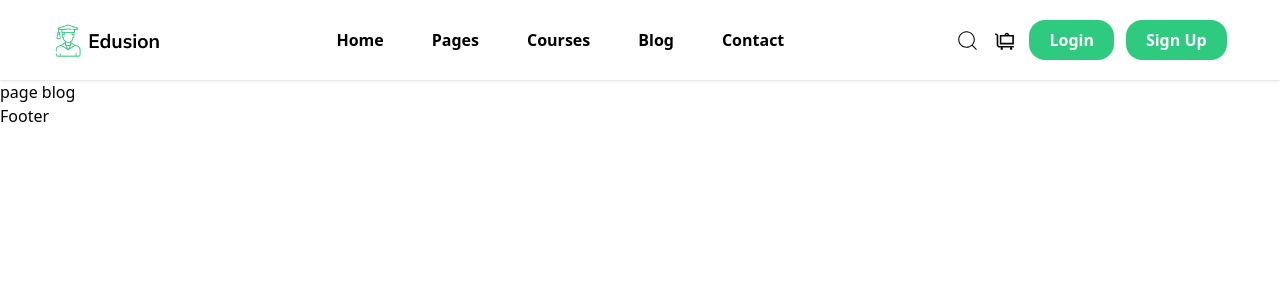
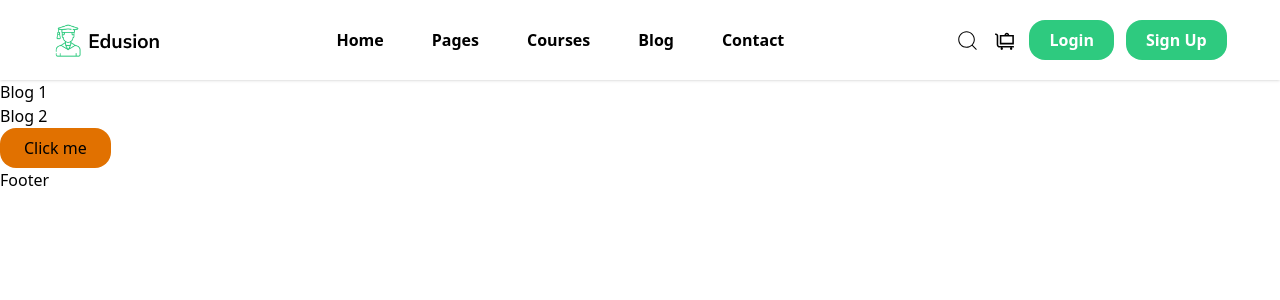
Before and after one commit to sajibdas126/nextjs-LMSproject, a Next.js app: page /blog in a window 1280 px wide. Shown: the top 300 px of the page. Built offline with nearby package versions, Linux system fonts and the light colour scheme.

Commit message:
feat: implement blog listing and detail pages with dynamic routing

```diff
--- /dev/null
+++ b/apiData/getAllData.js
@@ -0,0 +1,4 @@
+export default async function getAllData() {
+  const res = await fetch("https://jsonplaceholder.typicode.com/posts");
+  return res.json(); // returns array
+}
--- /dev/null
+++ b/apiData/getPost.jsx
@@ -0,0 +1,13 @@
+import getAllData from "../../../apiData/getAllData";
+
+export default async function PostPage({ params }) {
+  const res = await fetch(`https://jsonplaceholder.typicode.com/posts/${params.id}`);
+  const post = await res.json();
+
+  return (
+    <div>
+      <h2>{post.title}</h2>
+      <p>{post.body}</p>
+    </div>
+  );
+}
--- /dev/null
+++ b/src/app/blog/[id]/page.jsx
@@ -0,0 +1,13 @@
+import React from 'react';
+
+const BlogSingle = ({ params }) => {
+  const { id } = params;
+
+  return (
+    <div className="mt-6">
+      The blog id is: {id}
+    </div>
+  );
+};
+
+export default BlogSingle;
--- a/src/app/blog/page.jsx
+++ b/src/app/blog/page.jsx
@@ -1,9 +1,34 @@
+import Button from '@/components/Button'
+import Link from 'next/link'
 import React from 'react'
 
-const page = () => {
+const blog = () => {
+  const blogs =[{
+    id:1,
+    title:"Blog 1",
+    description:"Blog 1 description"
+  },
+{
+    id:2,
+    title:"Blog 2",
+    description:"Blog 2 description"
+  }]
+
   return (
-    <div>page blog</div>
+    <div>
+
+      <ul>
+        {blogs.map(blog =>
+        <li key={blog.id} >
+         <Link href={`/blog/${blog.id}`}> {blog.title}</Link>
+          </li>)}
+      </ul>
+
+       <Button></Button>
+
+    </div>
+
   )
 }
 
-export default page
+export default blog
--- /dev/null
+++ b/src/app/pages/[id]/page.jsx
@@ -0,0 +1,21 @@
+import Link from "next/link";
+
+export default async function Posts() {
+  const res = await fetch("https://jsonplaceholder.typicode.com/posts");
+  const posts = await res.json();
+
+  return (
+    <div>
+      <h1>All Posts</h1>
+      <ul>
+        {posts.map(post => (
+          <li key={post.id}>
+            <Link href={`/posts/${post.id}`} className="text-blue-600">
+              {post.title}
+            </Link>
+          </li>
+        ))}
+      </ul>
+    </div>
+  );
+}
--- a/src/app/pages/page.jsx
+++ b/src/app/pages/page.jsx
@@ -1,9 +1,18 @@
-import React from 'react'
+import getAllData from "../../../apiData/getAllData";
 
-const page = () => {
+export default async function Page() {
+  const posts = await getAllData();
+  console.log(posts); // now an array
+
   return (
-    <div>pages</div>
-  )
+    <div>
+      <h1>All posts</h1>
+
+      <ul>
+        {posts.map((post) => (
+          <li key={post.id}>{post.title}</li>
+        ))}
+      </ul>
+    </div>
+  );
 }
-
-export default page
--- /dev/null
+++ b/src/components/Button.jsx
@@ -0,0 +1,15 @@
+"use client"
+import React from 'react'
+
+
+const Button = () => {
+  return (
+    <div>
+        <button className='bg-amber-600 rounded-2xl px-6 py-2'
+        onClick={() => console.log("I have click here")}
+        >Click me</button>
+    </div>
+  )
+}
+
+export default Button
```
Also changed, not shown: src/components/home/Slider.jsx (+18 -2 lines).
